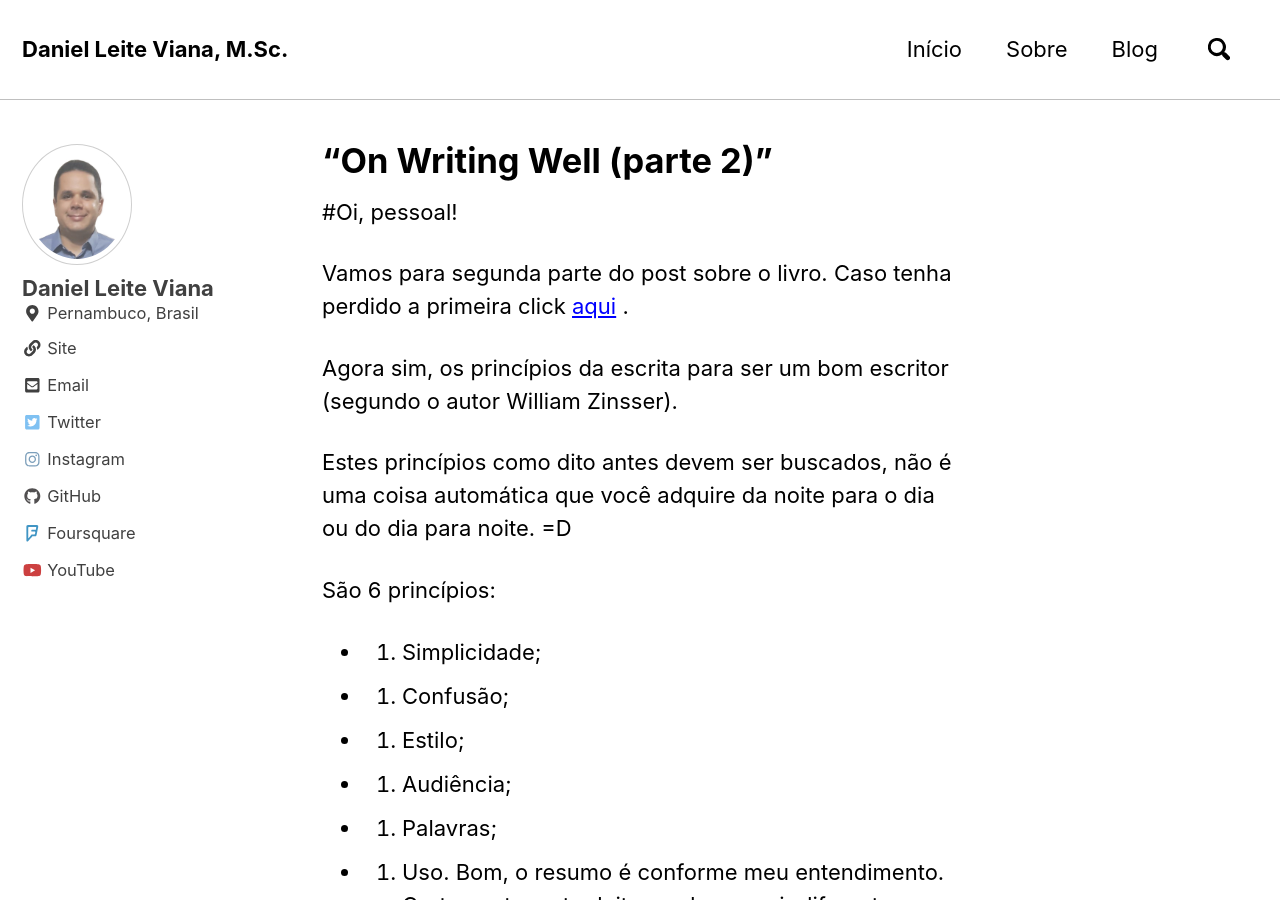
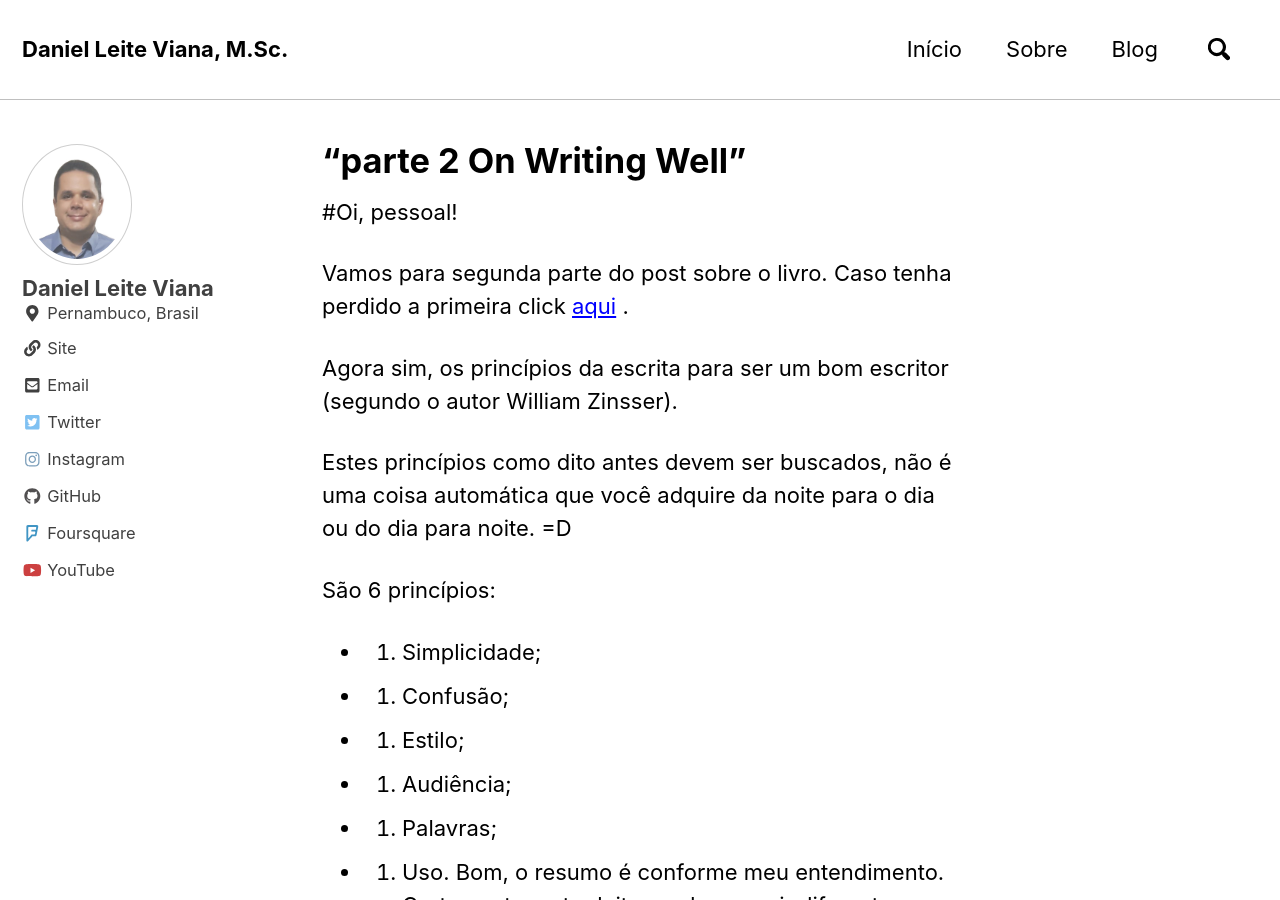
Before and after one commit to danielcaruaru/danielcaruaru.github.io, a Jekyll site: the page built from _posts/2015-02-06-On-Writing-Well.md, in a window 1280 px wide and 900 px high. Built offline with Jekyll 4.4.1, drawn with Linux system fonts in a browser that asks for light colours; nearby versions of some CDN libraries.

Commit message:
new file

```diff
--- a/_posts/2015-02-06-On-Writing-Well.md
+++ b/_posts/2015-02-06-On-Writing-Well.md
@@ -1,5 +1,5 @@
 ---
-title:  “On Writing Well (parte 2)”
+title:  “parte 2 On Writing Well”
 categories: [blog, work]
 tags: [escrever, writing, escrita]
 ---
```
